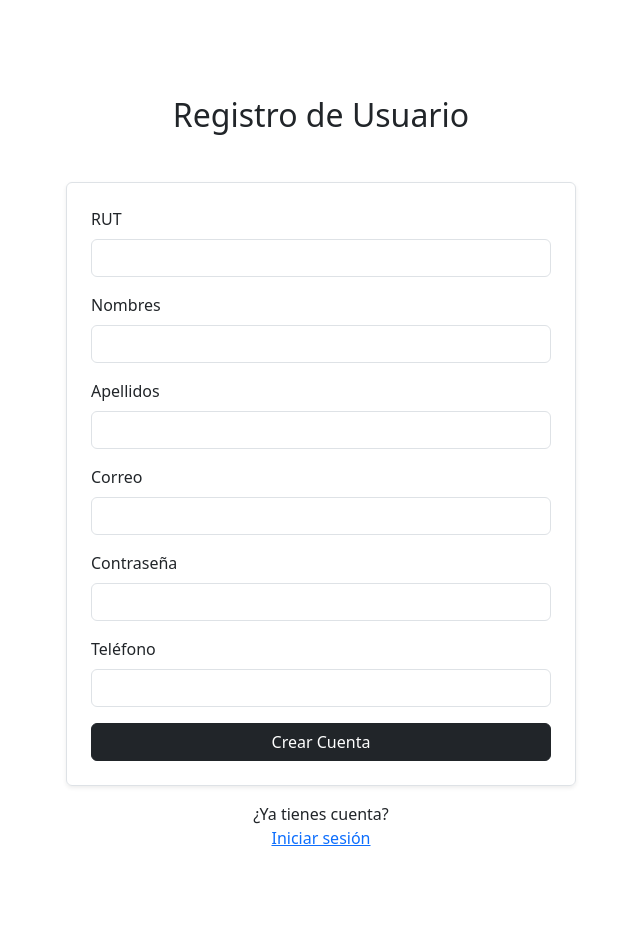
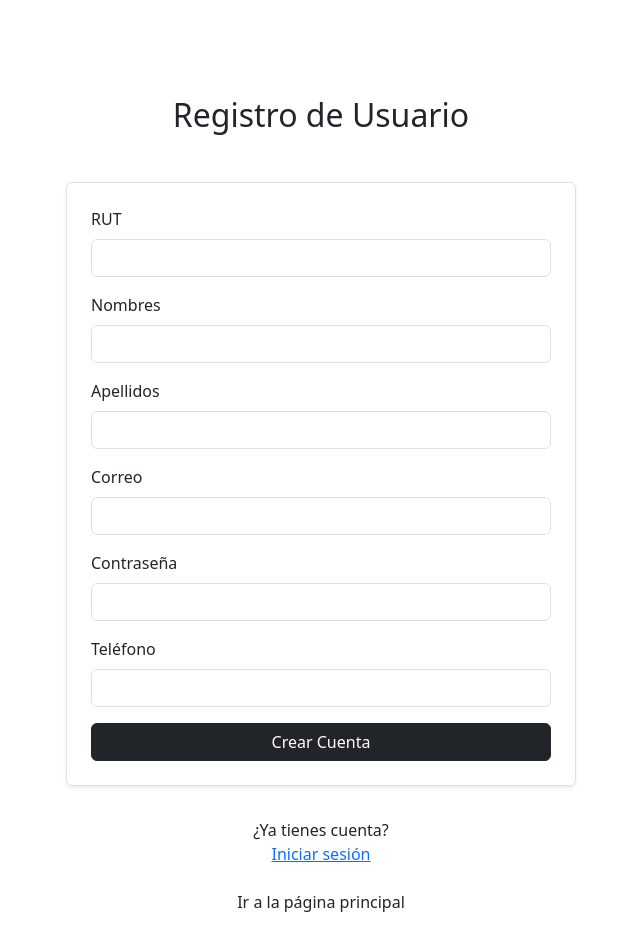
Before and after one commit to JaviVenegas/ProyectoFinal_PlantFiz, a React (Vite) app in the folder frontend/: page /register in a window 1280 px wide. Shown: the top 950 px of the page, without its empty margins (319-959 px from the left). Built offline with nearby package versions, Linux system fonts and the light colour scheme; no server answers.

Commit message:
Botón de volver a la página principal añadido en componentes de LoginForm.jsx y RegisterForm.jsx

```diff
--- a/frontend/src/components/LoginForm.jsx
+++ b/frontend/src/components/LoginForm.jsx
@@ -1,5 +1,5 @@
 import { useState } from "react";
-import { Form, Button, Container } from "react-bootstrap";
+import { Form, Button, Container, Nav } from "react-bootstrap";
 import { Link } from "react-router-dom";
 import { useAuth } from "../hooks/useAuth";
 import { useNavigate } from "react-router-dom";
@@ -80,9 +80,10 @@ export const LoginForm = () => {
               </Container>
             )}
           </Form>
-          <p className="mt-3 text-center">
-            ¿No tienes cuenta? <br></br>
-            <Link to="/register">Registrate</Link>
+          <p className="mt-3 text-center p-3 d-flex flex-column">
+            ¿No tienes cuenta?{" "}
+            <Link to="/register">Registrate</Link> <br />
+            <Nav.Link href="/">Ir a la página principal</Nav.Link>
           </p>
         </Container>
       </Container>
--- a/frontend/src/components/RegisterForm.jsx
+++ b/frontend/src/components/RegisterForm.jsx
@@ -1,5 +1,5 @@
 import { useState } from "react";
-import { Form, Button, Container } from "react-bootstrap";
+import { Form, Button, Container, Nav } from "react-bootstrap";
 import { useAuth } from "../hooks/useAuth";
 import { Link, useNavigate } from "react-router-dom";
 
@@ -114,9 +114,10 @@ export const RegisterForm = () => {
               Crear Cuenta
             </Button>
           </Form>
-          <p className="mt-3 text-center">
-            ¿Ya tienes cuenta? <br></br>
-            <Link to="/login">Iniciar sesión</Link>
+          <p className="mt-3 text-center p-3 d-flex flex-column">
+            ¿Ya tienes cuenta?{" "}
+            <Link to="/login">Iniciar sesión</Link> <br />
+            <Nav.Link href="/">Ir a la página principal</Nav.Link>
           </p>
         </Container>
       </Container>
```
